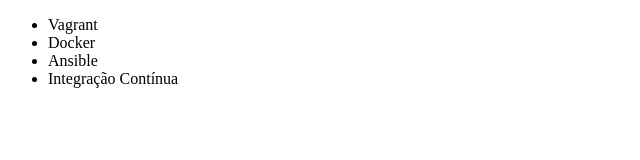
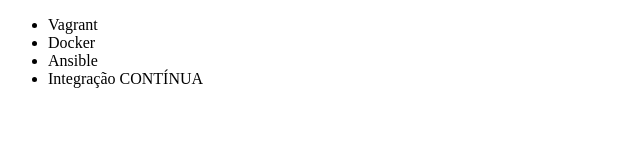
Before and after one commit to GioMedeiros/alura-git2, a plain HTML site: page index.html in a window 1280 px wide. Shown: the full height of the page, 0-640 px from the left. Drawn offline with Linux system fonts and the light colour scheme.

Commit message:
Acento adicionado no curso de Integração Contínua

```diff
--- a/index.html
+++ b/index.html
@@ -9,7 +9,7 @@
         <li>Vagrant</li>
         <li>Docker</li>
         <li>Ansible</li>
-        <li>Integração Contínua</li>
+        <li>Integração CONTÍNUA</li>
     </ul>
 </body>
 </html>
```
Also changed, not shown: .gitignore.txt (added), ide-config.txt (added).
